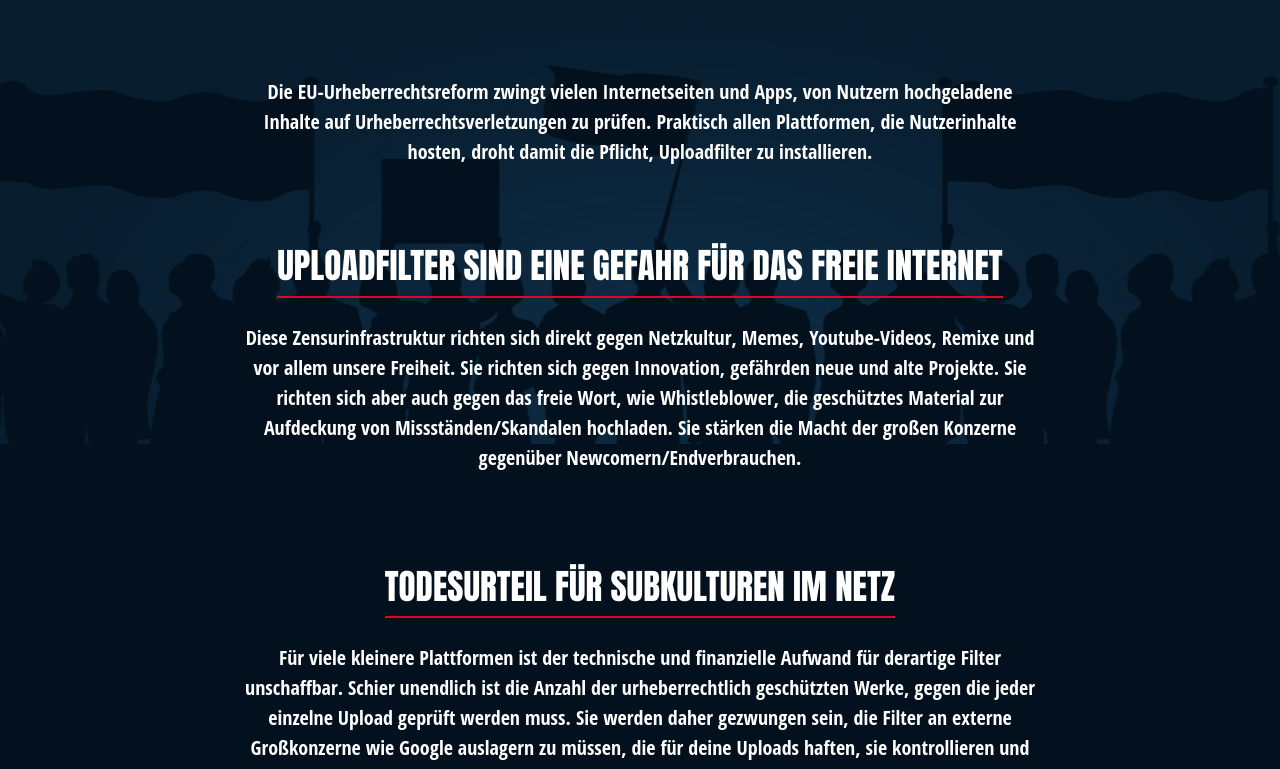
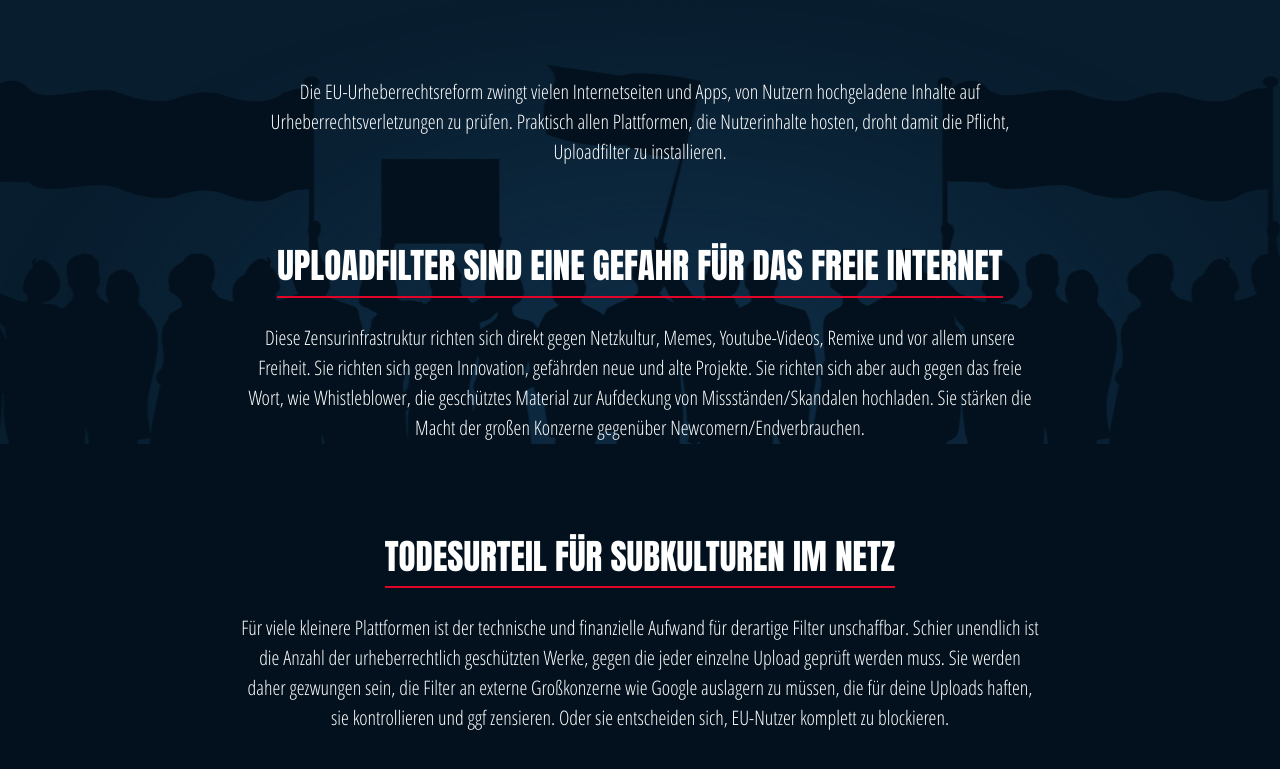
Before and after one commit to sunnygrrl18fhh/saveyourinternethamburg, a plain HTML site: page index.html in a window 1280 px wide. Shown: the part 456-1225 px from the top of the page. Drawn offline with Linux system fonts and the light colour scheme.

Commit message:
Update style.css

```diff
--- a/style.css
+++ b/style.css
@@ -50,7 +50,32 @@ table {
 
 /** own design **/
 
-@import url('https://fonts.googleapis.com/css?family=Open+Sans+Condensed:300,700');
+/* open-sans-condensed-300 - latin */
+@font-face {
+  font-family: 'Open Sans Condensed';
+  font-style: normal;
+  font-weight: 300;
+  src: url('fonts/open-sans-condensed-v13-latin-300.eot'); /* IE9 Compat Modes */
+  src: local('Open Sans Condensed Light'), local('OpenSansCondensed-Light'),
+       url('fonts/open-sans-condensed-v13-latin-300.eot?#iefix') format('embedded-opentype'), /* IE6-IE8 */
+       url('fonts/open-sans-condensed-v13-latin-300.woff2') format('woff2'), /* Super Modern Browsers */
+       url('fonts/open-sans-condensed-v13-latin-300.woff') format('woff'), /* Modern Browsers */
+       url('fonts/open-sans-condensed-v13-latin-300.ttf') format('truetype'), /* Safari, Android, iOS */
+       url('fonts/open-sans-condensed-v13-latin-300.svg#OpenSansCondensed') format('svg'); /* Legacy iOS */
+}
+/* open-sans-condensed-700 - latin */
+@font-face {
+  font-family: 'Open Sans Condensed';
+  font-style: normal;
+  font-weight: 700;
+  src: url('fonts/open-sans-condensed-v13-latin-700.eot'); /* IE9 Compat Modes */
+  src: local('Open Sans Condensed Bold'), local('OpenSansCondensed-Bold'),
+       url('fonts/open-sans-condensed-v13-latin-700.eot?#iefix') format('embedded-opentype'), /* IE6-IE8 */
+       url('fonts/open-sans-condensed-v13-latin-700.woff2') format('woff2'), /* Super Modern Browsers */
+       url('fonts/open-sans-condensed-v13-latin-700.woff') format('woff'), /* Modern Browsers */
+       url('fonts/open-sans-condensed-v13-latin-700.ttf') format('truetype'), /* Safari, Android, iOS */
+       url('fonts/open-sans-condensed-v13-latin-700.svg#OpenSansCondensed') format('svg'); /* Legacy iOS */
+}
 
 html {
 	overflow-y: scroll;
```
